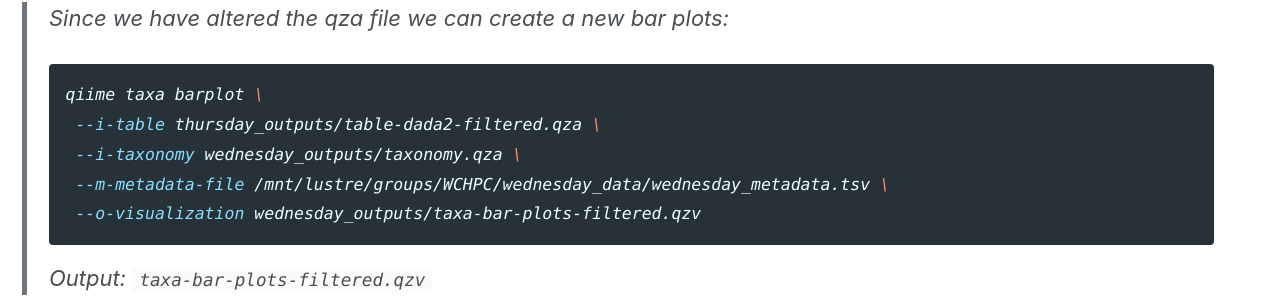
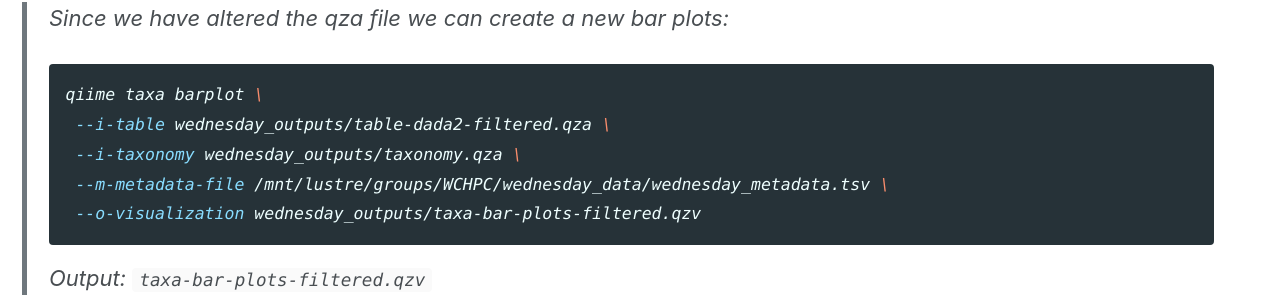
Before and after one commit to arua-microbiome/arua-microbiome.github.io, a Jekyll site: the page built from _tutorials/qiime2.md, in a window 1280 px wide and 900 px high, scrolled down 16805 px. Shown: the part 145-452 px from the top of the window. Built offline with Jekyll 4.4.1, drawn with Linux system fonts in a browser that asks for light colours; cached includes are drawn as plain includes; nearby versions of some CDN libraries.

Commit message:
Update qiime2.md
Signed-off-by: arua-microbiome <kaloyiannis.g.g@gmail.com>

````diff
--- a/_tutorials/qiime2.md
+++ b/_tutorials/qiime2.md
@@ -358,7 +358,7 @@ Looking at the the ```taxonomy.qzv``` file using https://view/qiime2.org We can
 >Since we have altered the qza file we can create a new bar plots:
 >```bash
 >qiime taxa barplot \
->  --i-table thursday_outputs/table-dada2-filtered.qza \
+>  --i-table wednesday_outputs/table-dada2-filtered.qza \
 >  --i-taxonomy wednesday_outputs/taxonomy.qza \
 >  --m-metadata-file /mnt/lustre/groups/WCHPC/wednesday_data/wednesday_metadata.tsv \
 >  --o-visualization wednesday_outputs/taxa-bar-plots-filtered.qzv
````
